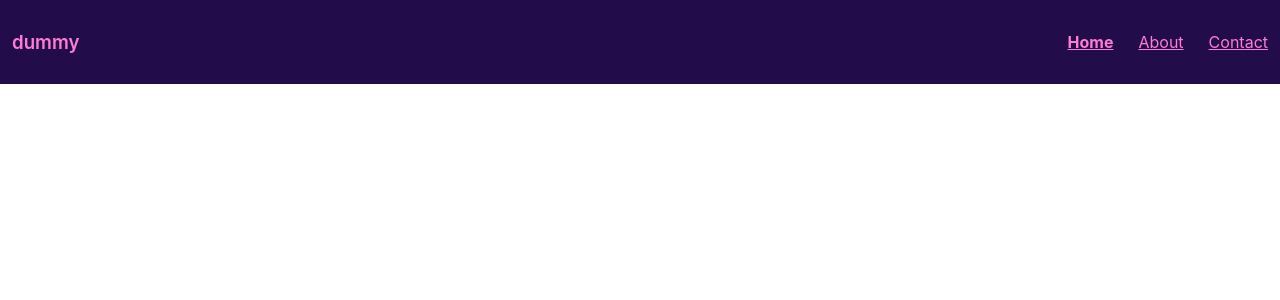
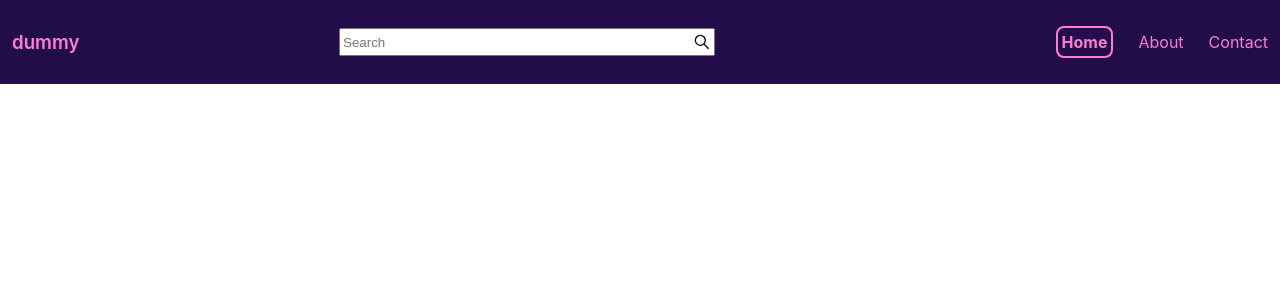
Before and after one commit to krishnashenoy123/Codefury4.0, a React (Create React App) app in the folder client/: page / in a window 1280 px wide. Shown: the top 300 px of the page. Built offline with nearby package versions, Linux system fonts and the light colour scheme.

Commit message:
added a search bar

```diff
--- a/client/package.json
+++ b/client/package.json
@@ -8,6 +8,7 @@
     "@testing-library/user-event": "^12.8.3",
     "react": "^17.0.2",
     "react-dom": "^17.0.2",
+    "react-icons": "^4.2.0",
     "react-router-dom": "^5.3.0",
     "react-scripts": "4.0.3",
     "web-vitals": "^1.1.2"
--- a/client/src/App.css
+++ b/client/src/App.css
@@ -34,13 +34,13 @@ a {
     /* padding: 4px 8px; */
     background-color:var(--main-bg-color);
     color:var(--secondary-bg-color);
+    text-decoration: none;
     /* border: 1px solid var(--secondary-bg-color); */
     /* border-radius:16px  ; */
 
   }
 a:hover{
   color:var(--secondary-bg-color);
-  text-decoration: none;
   font-weight: bold;
   /* border: 2px solid ; */
   /* outline:0;/* outline:0; removes the border in the button */
@@ -48,5 +48,19 @@ a:hover{
 
  .active {
   font-weight: bold;
-  /* border: 2.5px solid var(--secondary-bg-color); */
+  border: 2.5px solid var(--secondary-bg-color);
+  border-radius: 8px;
+  padding: 4px;
 }
+
+input{
+  width: 368px;
+  height: 22px;
+
+}
+
+i#search-icon{
+  position: relative;
+  right: 21px;
+  top: 3px;
+}
--- a/client/src/components/Nav.js
+++ b/client/src/components/Nav.js
@@ -1,23 +1,27 @@
 import React from "react";
 import { NavLink } from "react-router-dom";
-
+import { GrSearch } from "react-icons/gr";
 function Nav() {
-    return(
+    return (
         <nav>
             <h3>dummy</h3>
+            <div id="search">
+                <input type="text" placeholder="Search" />
+                <i frame id="search-icon"><GrSearch /></i>
+            </div>
             <ul>
                 <li>
-                    <NavLink exact activeClassName="active" to = "/">
+                    <NavLink exact activeClassName="active" to="/">
                         Home
                     </NavLink>
                 </li>
                 <li>
-                    <NavLink exact activeClassName="active" to = "/About">
+                    <NavLink exact activeClassName="active" to="/About">
                         About
                     </NavLink>
                 </li>
                 <li>
-                    <NavLink exact activeClassName="active" to = "/Contact">
+                    <NavLink exact activeClassName="active" to="/Contact">
                         Contact
                     </NavLink>
                 </li>
```
Also changed, not shown: 1 other file (tests, documents, lock files or other folders).
